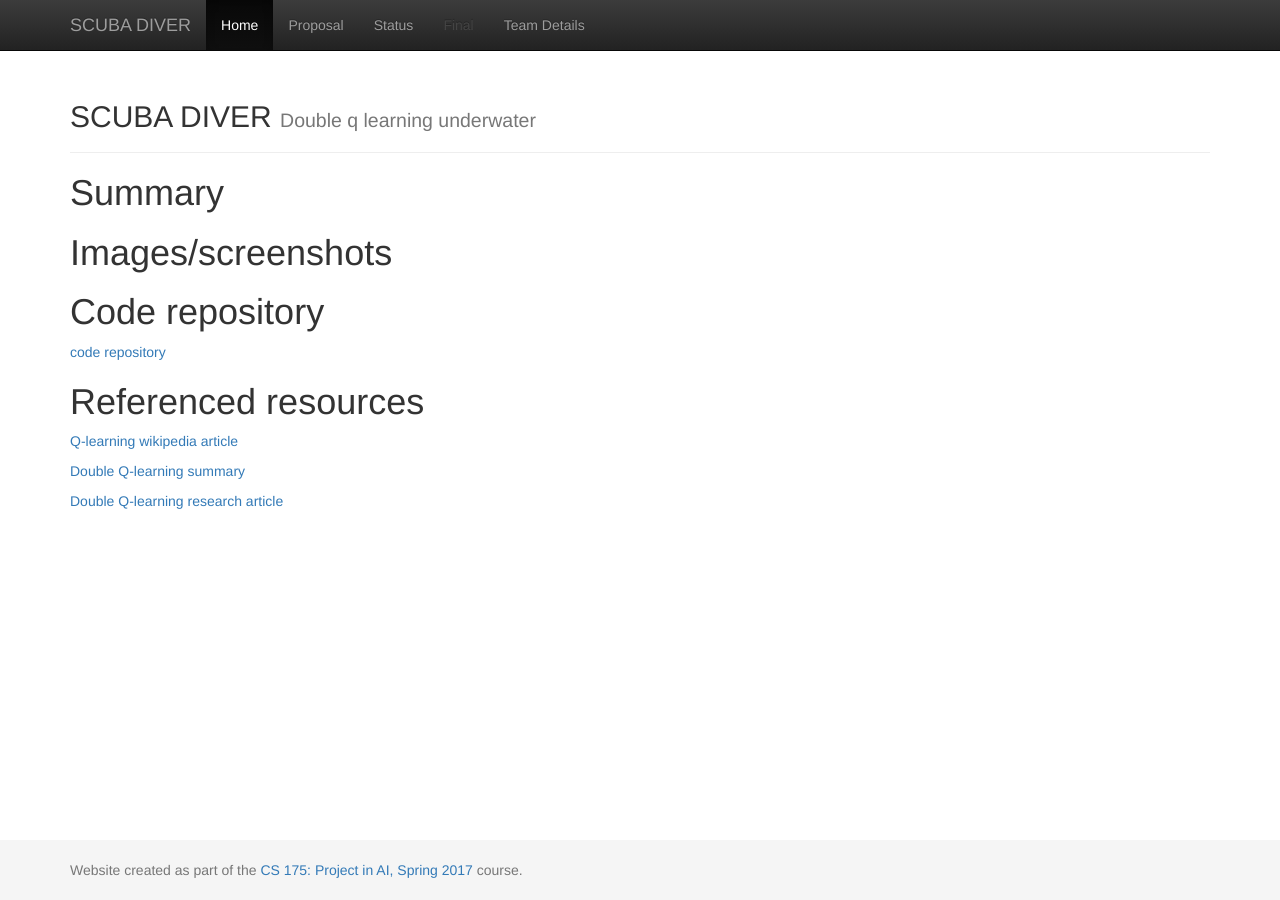
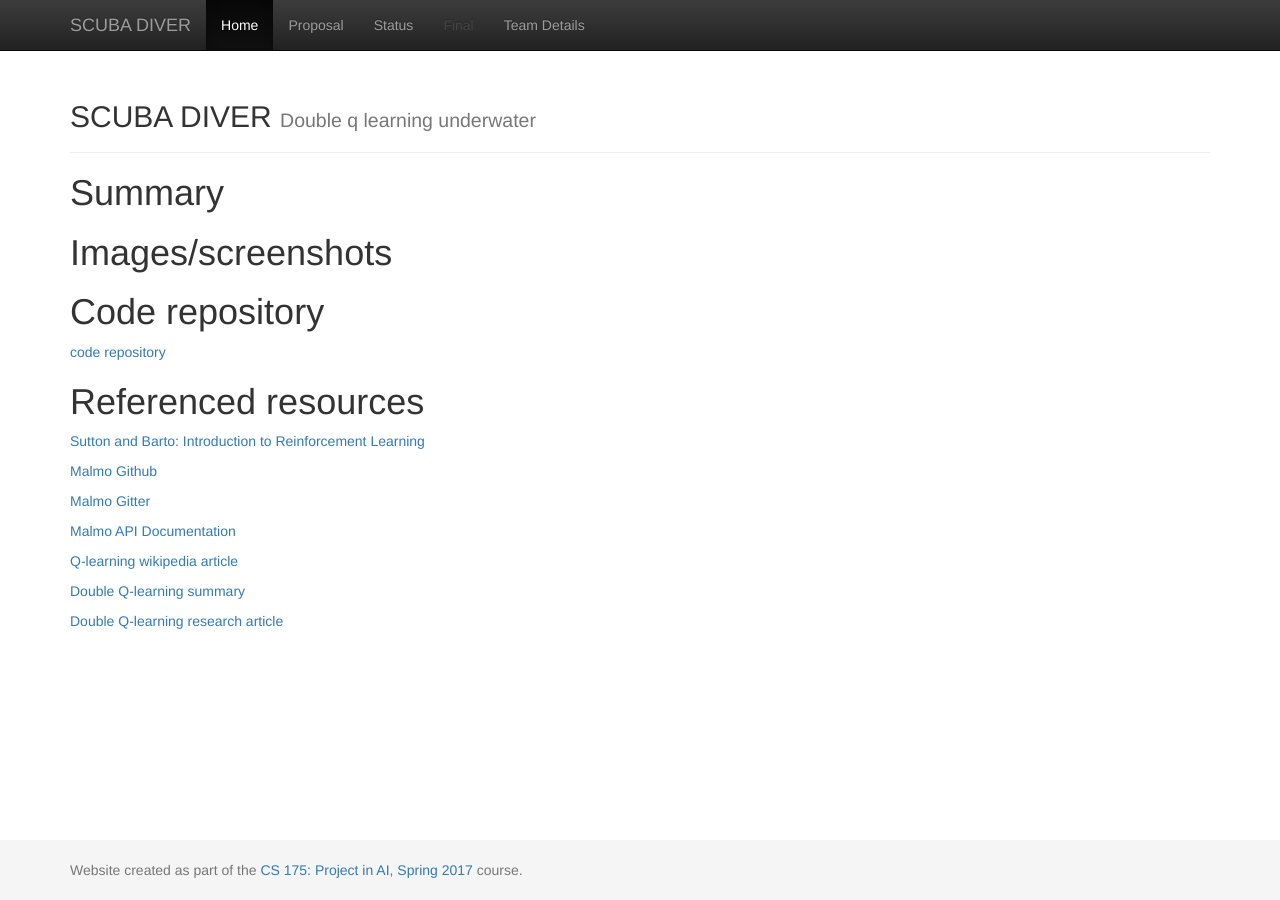
Before and after one commit to andrewdoh/scuba_diver, a Jekyll site: the page built from docs/index.md, in a window 1280 px wide. Built offline with Jekyll 4.4.1, drawn with Linux system fonts in a browser that asks for light colours.

Commit message:
Update index.md

```diff
--- a/docs/index.md
+++ b/docs/index.md
@@ -8,6 +8,14 @@ title:  Home
 # Code repository #
 [code repository](https://andrewdoh.github.io/scuba_diver/)
 # Referenced resources #
+[Sutton and Barto: Introduction to Reinforcement Learning](http://incompleteideas.net/sutton/book/bookdraft2016sep.pdf)
+
+[Malmo Github](https://github.com/Microsoft/malmo)
+
+[Malmo Gitter](https://gitter.im/Microsoft/malmo)
+
+[Malmo API Documentation](https://microsoft.github.io/malmo/0.21.0/Documentation/index.html)
+
 [Q-learning wikipedia article](https://en.wikipedia.org/wiki/Q-learning)
 
 [Double Q-learning summary](https://hadovanhasselt.files.wordpress.com/2015/12/doubleqposter.pdf)
```
